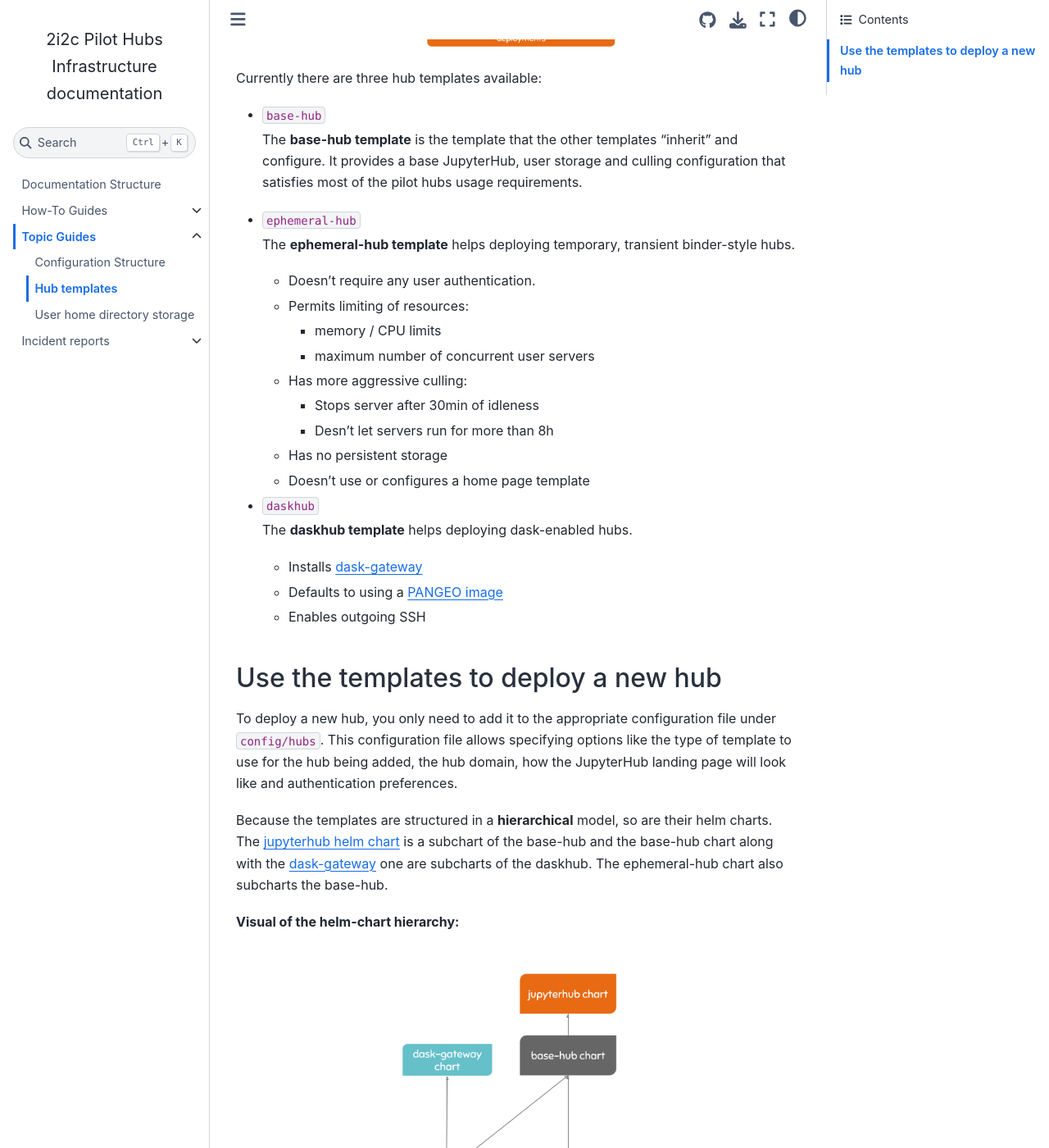
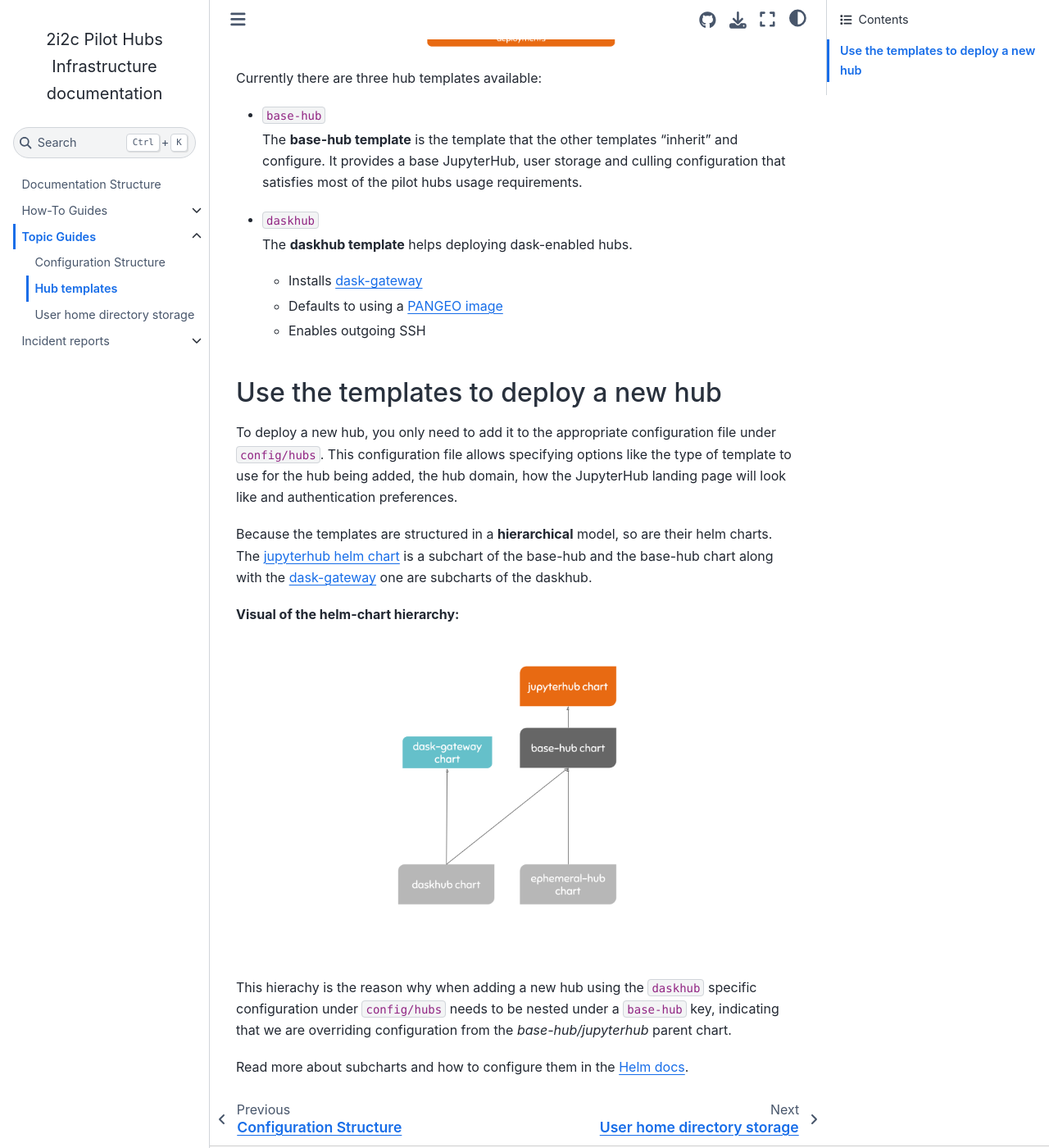
Before and after one commit to 2i2c-org/infrastructure, a Sphinx documentation site: the page built from docs/topic/hub-templates.md, in a window 1280 px wide and 1400 px high, scrolled down 632 px. Shown: the whole window at 82% size. Built offline with Sphinx 7.4.7 and the Sphinx Book theme 1.1.4, drawn with Linux system fonts in a browser that asks for light colours; some of the changed text lies outside the part shown.

Commit message:
Remove 'ephemeral hub' type
This was supposed to be a 'binder-like' hub, with
the following config:

1. No authentication - uses tmpauthenticator by default to let
   anyone in
2. No persistent storage!
3. More aggressive culling of users

The goal was to provide 'demonstration' hubs for workshops,
etc. However, there has been no current *demand* for this kinda
hub, and the workshops we've supported definitely wanted authentication.
The amount of customization needed is also fairly small, and can
be done on a per-hub basies without much effort.

So, let's just remove this hub type and simplfiy our code.

````diff
--- a/docs/topic/hub-templates.md
+++ b/docs/topic/hub-templates.md
@@ -17,19 +17,6 @@
   It provides a base JupyterHub, user storage and culling configuration that satisfies most of the
   pilot hubs usage requirements.
 
-- `ephemeral-hub`
-
-  The **ephemeral-hub template** helps deploying temporary, transient binder-style hubs.
-    - Doesn't require any user authentication.
-    - Permits limiting of resources:
-      * memory / CPU limits
-      * maximum number of concurrent user servers
-    - Has more aggressive culling:
-      - Stops server after 30min of idleness
-      - Desn't let servers run for more than 8h
-    - Has no persistent storage
-    - Doesn't use or configures a home page template
-
 - `daskhub`
 
   The **daskhub template** helps deploying dask-enabled hubs.
@@ -46,14 +33,14 @@
 Because the templates are structured in a **hierarchical** model, so are their helm charts.
 The [jupyterhub helm chart](https://jupyterhub.github.io/helm-chart/) is a subchart of the base-hub and
 the base-hub chart along with the [dask-gateway](https://dask.org/dask-gateway-helm-repo/) one are
-subcharts of the daskhub. The ephemeral-hub chart also subcharts the base-hub.
+subcharts of the daskhub.
 
 **Visual of the helm-chart hierarchy:**
 ```{figure} ../images/helm-charts-hierarchy.png
 ```
 % The editable version of the diagram is here: https://docs.google.com/presentation/d/1KMyrTd3wdR715tPGuzIHkHqScXBlLpeiksIM2x7EI0g/edit?usp=sharing
 
-This hierachy is the reason why when adding a new hub using the `daskhub` or the `ephemeral-hub` template, the jupyterhub
+This hierachy is the reason why when adding a new hub using the `daskhub`
 specific configuration under `config/hubs` needs to be nested under a `base-hub` key, indicating that we are overriding configuration
 from the *base-hub/jupyterhub* parent chart.
 
````
Also changed, not shown: 7 other files.
